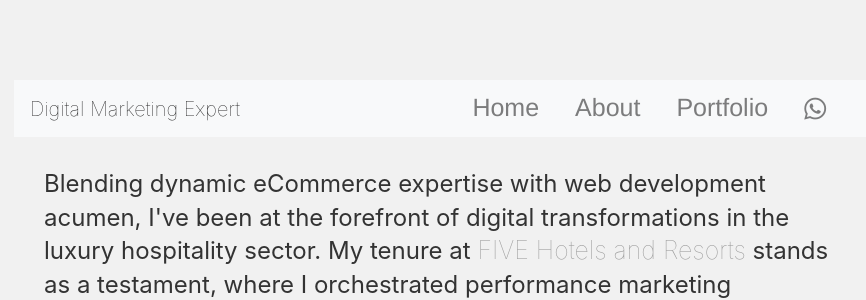
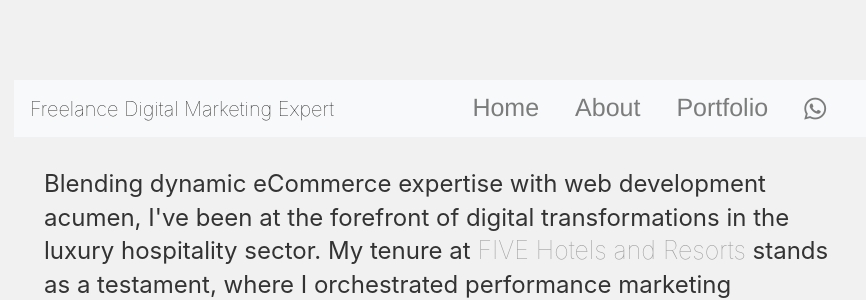
Before and after one commit to IfeanyiIbekwe/ifeanyiibekwe.github.io, a Jekyll site: the page built from about/index.html, in a window 1280 px wide. Shown: the top 300 px of the page, without its empty margins (198-1064 px from the left). Built offline with Jekyll 4.4.1, drawn with Linux system fonts in a browser that asks for light colours.

Commit message:
Update default.html

```diff
--- a/_layouts/default.html
+++ b/_layouts/default.html
@@ -16,7 +16,7 @@
 <body>
 <!-- Navbar -->
 <nav class="navbar navbar-expand-lg navbar-light bg-light">
-    <a class="navbar-brand" href="/">Digital Marketing Expert</a>
+    <a class="navbar-brand" href="/">Freelance Digital Marketing Expert</a>
     <button class="navbar-toggler" type="button" data-toggle="collapse" data-target="#navbarNav" aria-controls="navbarNav" aria-expanded="false" aria-label="Toggle navigation">
         <span class="navbar-toggler-icon"></span>
     </button>
```
